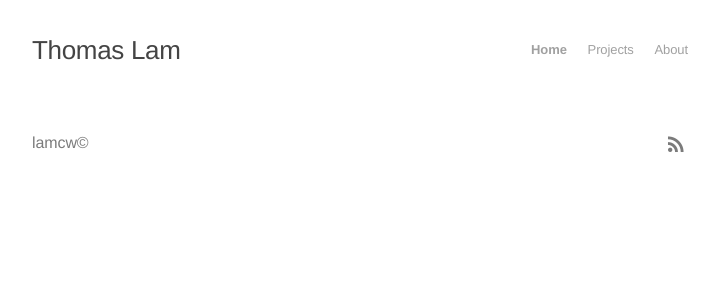
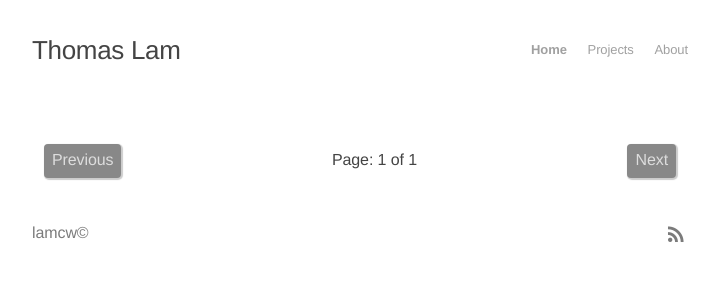
Before and after one commit to lamcw/lamcw.github.io, a Jekyll site: the page built from index.html, in a window 1280 px wide. Shown: the top 300 px of the page, without its empty margins (280-998 px from the left). Built offline with Jekyll 4.4.1, drawn with Linux system fonts in a browser that asks for light colours; some web fonts are replaced; the list of posts is cut into pages by our own code.

Commit message:
Added pagination.
Signed-off-by: lamcw <thomas@lamcw.com>

```diff
--- a/_config.yml
+++ b/_config.yml
@@ -33,6 +33,9 @@ defaults:
     values:
       image: true
 
+paginate: 5
+paginate_path: "/archive/page:num/"
+
 kramdown:
   auto_ids:       true
   entity_output:  as_char
--- a/_sass/_layout.scss
+++ b/_sass/_layout.scss
@@ -93,11 +93,19 @@ article.content {
 	a:visited {
 		color: $anchor-color;
 		text-decoration: none;
-		padding-bottom: 0.025em;
 	}
 
 	a:hover {
 		text-decoration: underline $anchor_hover_color;
+	}
+
+	a.button,
+	a:visited.button {
+		color: #fff;
+	}
+
+	a:hover.button {
+		box-shadow: 1px 1px 1px rgba(0, 0, 0, 0.2);
 	}
 
 	li {
@@ -159,6 +167,10 @@ article.content {
 		margin: 3em 0px;
 	}
 
+	div.pagination {
+		margin-top: 32px;
+	}
+
 	blockquote {
 		border-left: 4px solid $dark;
 		padding: 0 0 0 20px;
@@ -201,3 +213,23 @@ footer {
 		float: right;
 	}
 }
+
+.pagination {
+	display: flex;
+	flex-direction: row;
+	justify-content: space-between;
+	align-items: center;
+}
+
+.button {
+	background: #444;
+	padding: 5px 8px;
+	border-radius: 4px;
+	box-shadow: 1px 1px 1px 1px rgba(0, 0, 0, 0.2);
+	margin: 12px;
+}
+
+.disabled {
+	background: #888;
+	color: $dark;
+}
--- a/index.html
+++ b/index.html
@@ -3,7 +3,7 @@ layout: default
 ---
 
 <ul class="minimal">
-  {% for post in site.posts %}
+  {% for post in paginator.posts %}
     <li>
       <h2><a href="{{ post.url | prepend: site.baseurl }}">{{ post.title }}</a></h2>
       <time>{{ post.date | date_to_string }}</time>
@@ -23,3 +23,22 @@ layout: default
     </li>
   {% endfor %}
 </ul>
+
+<!-- Pagination links -->
+<div class="pagination">
+  {% if paginator.previous_page %}
+    <a href="{{ paginator.previous_page_path }}" class="button">
+      Previous
+    </a>
+  {% else %}
+    <span class="button disabled">Previous</span>
+  {% endif %}
+  <span class="page_number ">
+    Page: {{ paginator.page }} of {{ paginator.total_pages }}
+  </span>
+  {% if paginator.next_page %}
+    <a href="{{ paginator.next_page_path }}" class="button">Next</a>
+  {% else %}
+    <span class="button disabled">Next</span>
+  {% endif %}
+</div>
```
